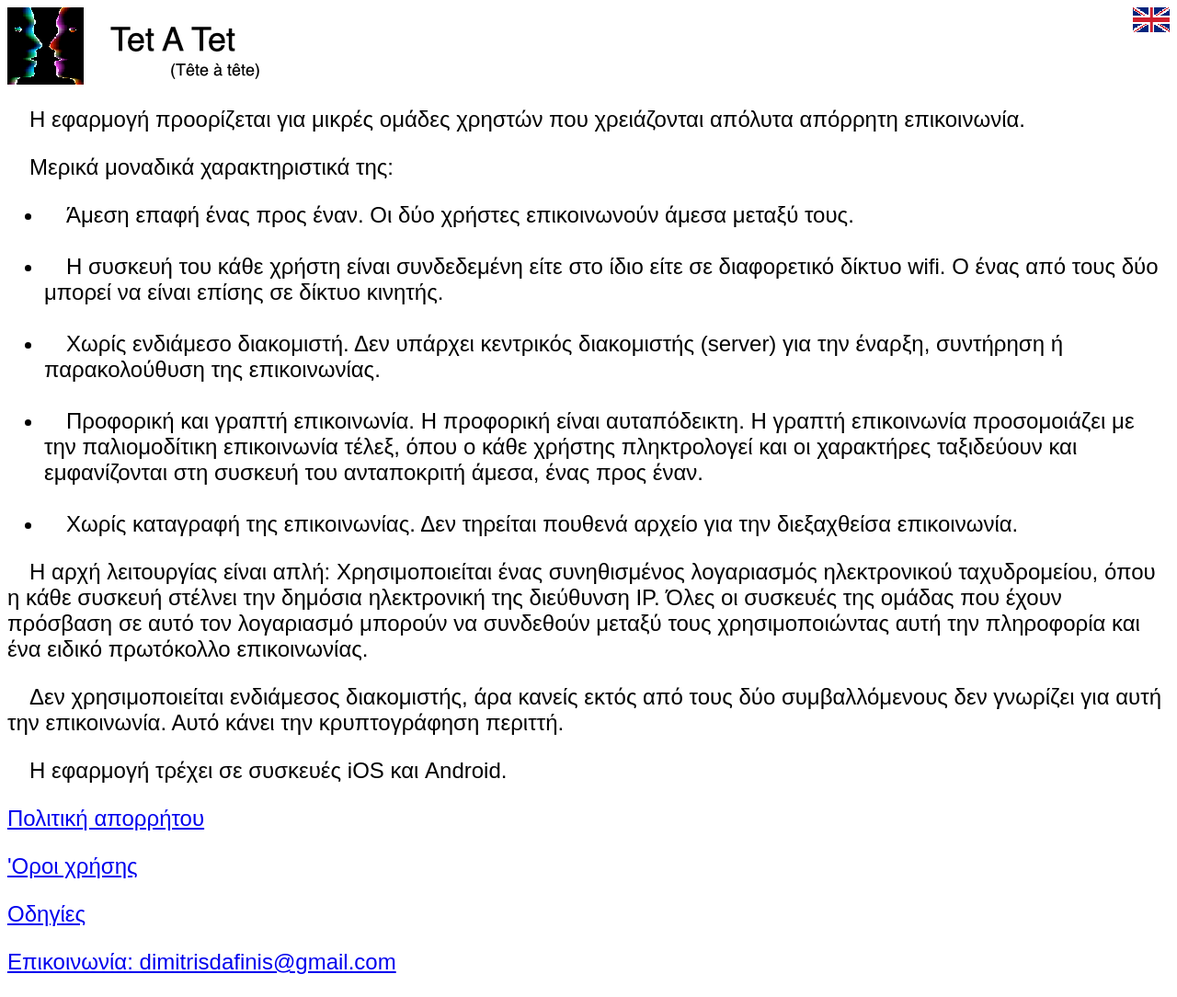
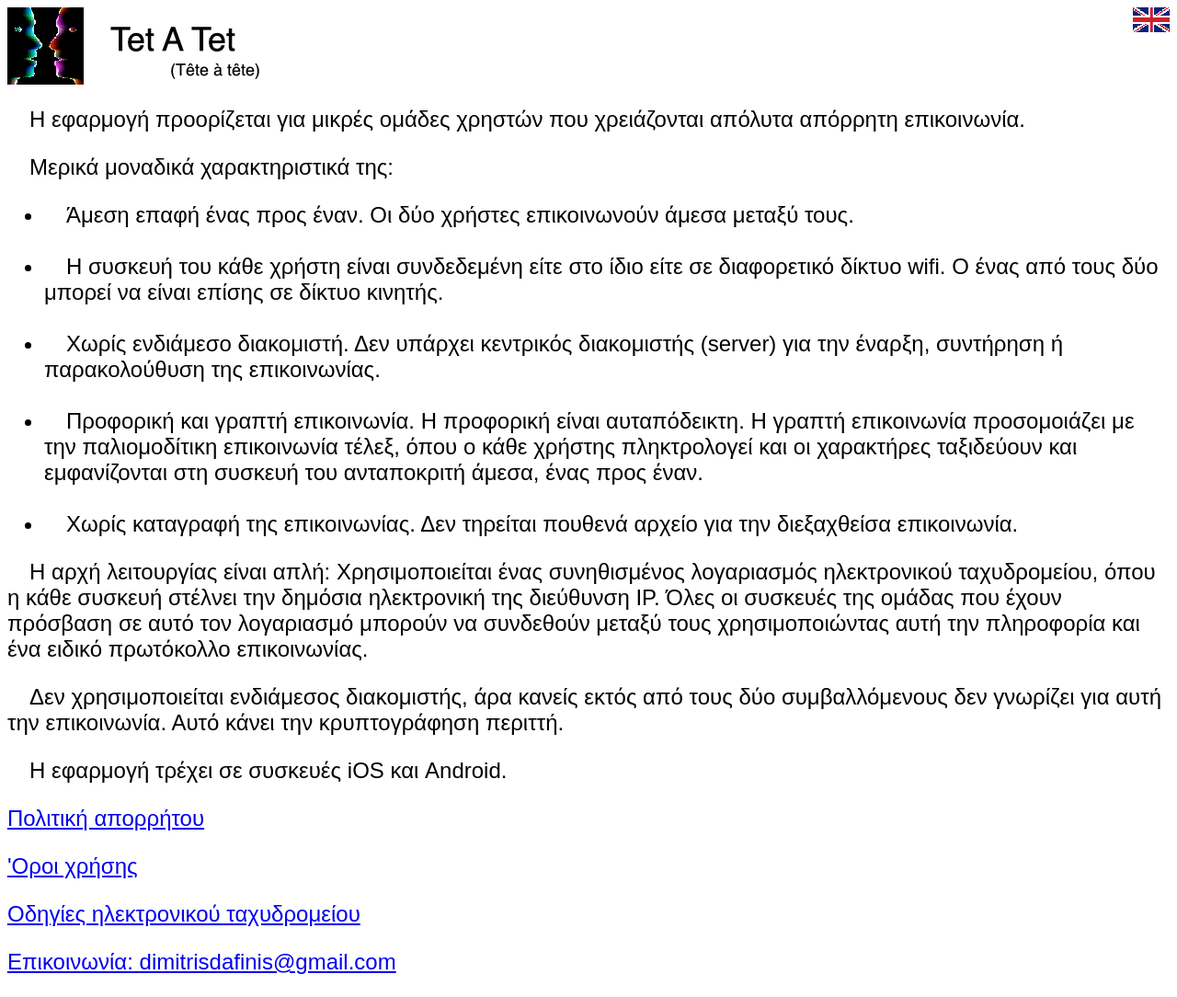
Before and after one commit to DimitrisDafinis/TetATet, a plain HTML site: page index-gr.html in a window 1280 px wide. Shown: the whole page at 92% size. Drawn offline with Linux system fonts and the light colour scheme.

Commit message:
Update index-gr.html

```diff
--- a/index-gr.html
+++ b/index-gr.html
@@ -34,7 +34,7 @@
 
 <p><a href="oroixrisis.html">'Οροι χρήσης</a></p>
 
-<p><a href="odigies.html">Οδηγίες</a></p>
+<p><a href="odigies.html">Οδηγίες ηλεκτρονικού ταχυδρομείου</a></p>
 
 <p><a href="mailto:dimitrisdafinis@gmail.com">Επικοινωνία: dimitrisdafinis@gmail.com</a></p>
 
```
